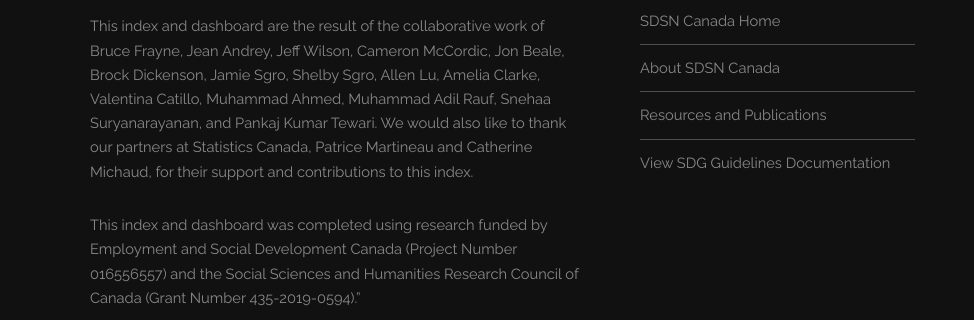
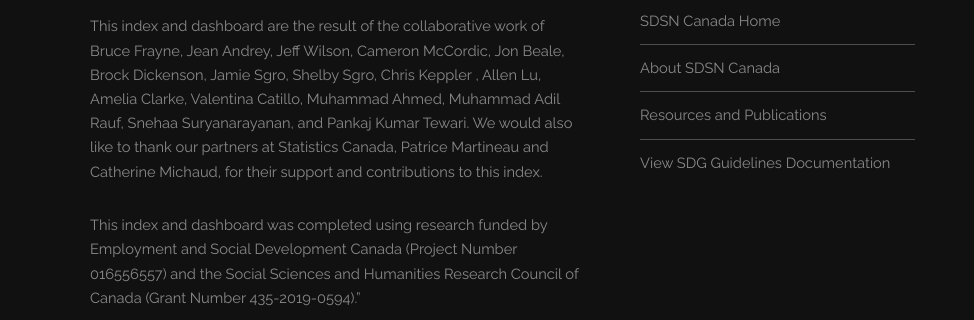
Before and after one commit to jamie-sgro/dashboard, a website with bundled scripts: page public/index.html in a window 1280 px wide. Shown: the part 1044-1364 px from the top of the page, 0-974 px from the left. Built offline with nearby package versions, Linux system fonts and the light colour scheme.

Commit message:
added further attribution

```diff
--- a/public/index.html
+++ b/public/index.html
@@ -77,12 +77,12 @@
             <p>
               This index and dashboard are the result of the collaborative work
               of Bruce Frayne, Jean Andrey, Jeff Wilson, Cameron McCordic, Jon
-              Beale, Brock Dickenson, Jamie Sgro, Shelby Sgro, Allen Lu, Amelia
-              Clarke, Valentina Catillo, Muhammad Ahmed, Muhammad Adil Rauf,
-              Snehaa Suryanarayanan, and Pankaj Kumar Tewari. We would also like
-              to thank our partners at Statistics Canada, Patrice Martineau and
-              Catherine Michaud, for their support and contributions to this
-              index.
+              Beale, Brock Dickenson, Jamie Sgro, Shelby Sgro, Chris Keppler ,
+              Allen Lu, Amelia Clarke, Valentina Catillo, Muhammad Ahmed,
+              Muhammad Adil Rauf, Snehaa Suryanarayanan, and Pankaj Kumar
+              Tewari. We would also like to thank our partners at Statistics
+              Canada, Patrice Martineau and Catherine Michaud, for their support
+              and contributions to this index.
             </p>
             <p>
 							This index and dashboard was completed using research
```
